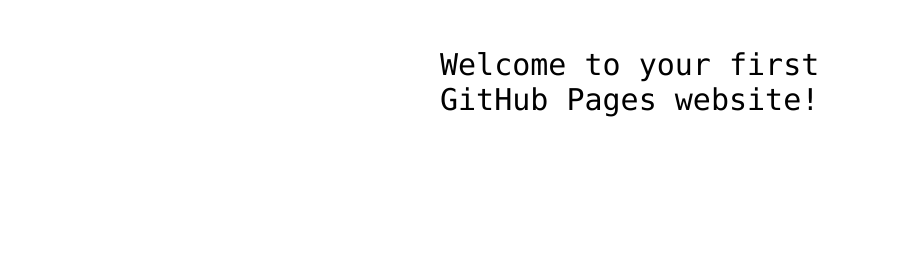
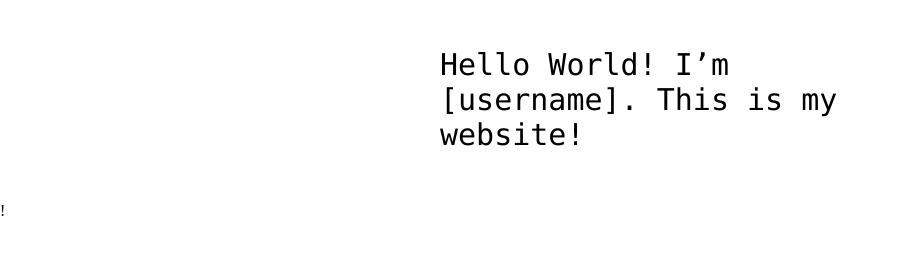
Before and after one commit to Easy-co/Easy-co.github.io, a plain HTML site: page index.html in a window 1280 px wide. Shown: the part 341-596 px from the top of the page, without its empty margins (0-898 px from the left). Drawn offline with Linux system fonts and the light colour scheme.

Commit message:
Update index.html

```diff
--- a/index.html
+++ b/index.html
@@ -12,7 +12,7 @@
 <img src="https://octodex.github.com/images/daftpunktocat-thomas.gif" id="octocat" alt="octocat-gif" />
 
 <!-- Change this code here by copy and pasting your template on line 15 -->
-<p>Welcome to your first GitHub Pages website!</p>
+<p><p>Hello World! I’m [username]. This is my website!</p>!</p>
 
 </body>
 </html>
```
